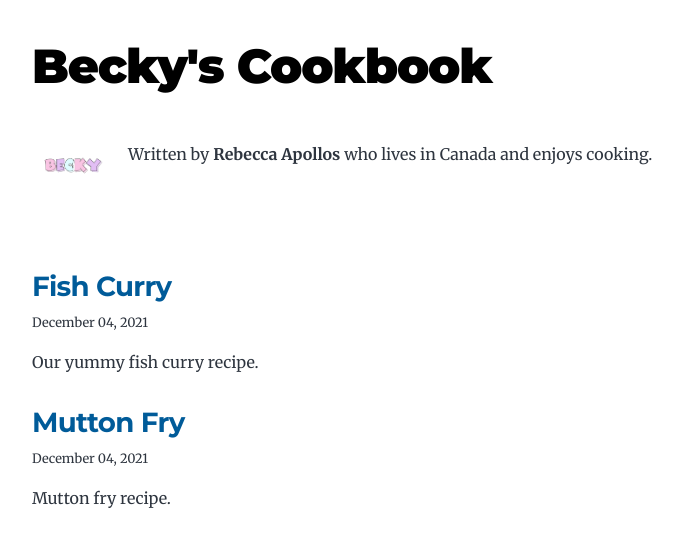
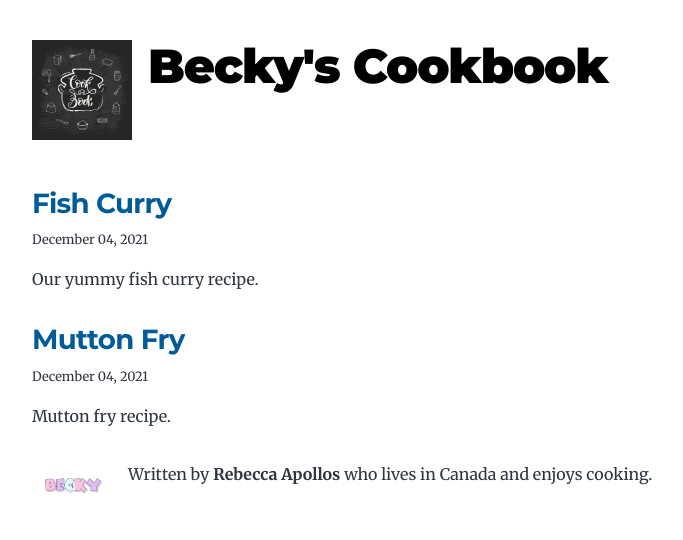
Before and after one commit to rebeccaapollos/cookbook, a Gatsby site: page / in a window 1280 px wide. Shown: the whole page, without its empty margins (292-975 px from the left). Built offline with nearby package versions, Linux system fonts and the light colour scheme; Gatsby itself is replaced by a stand-in of ours.

```diff
--- a/content/blog/mutton-fry/index.md
+++ b/content/blog/mutton-fry/index.md
@@ -3,3 +3,5 @@ title: Mutton Fry
 date: "2021-12-04"
 description: "Mutton fry recipe."
 ---
+
+![Fish Curry](./Mutton_Fry.jpg)
--- a/src/components/layout.js
+++ b/src/components/layout.js
@@ -1,5 +1,6 @@
 import * as React from "react"
 import { Link } from "gatsby"
+import { StaticImage } from "gatsby-plugin-image"
 
 const Layout = ({ location, title, children }) => {
   const rootPath = `${__PATH_PREFIX__}/`
@@ -8,9 +9,18 @@ const Layout = ({ location, title, children }) => {
 
   if (isRootPath) {
     header = (
-      <h1 className="main-heading">
-        <Link to="/">{title}</Link>
-      </h1>
+      <div style={{ display: `flex` }}>
+        <StaticImage
+          layout="fixed"
+          formats={["auto", "webp", "avif"]}
+          src="../images/cookbook.jpg"
+          width={100}
+          alt="Profile picture"
+        />
+        <h1 className="main-heading" style={{ marginLeft: `1rem` }}>
+          <Link to="/">{title}</Link>
+        </h1>
+      </div>
     )
   } else {
     header = (
--- a/src/pages/index.js
+++ b/src/pages/index.js
@@ -26,7 +26,6 @@ const BlogIndex = ({ data, location }) => {
   return (
     <Layout location={location} title={siteTitle}>
       <Seo title="All posts" />
-      <Bio />
       <ol style={{ listStyle: `none` }}>
         {posts.map(post => {
           const title = post.frontmatter.title || post.fields.slug
@@ -59,6 +58,7 @@ const BlogIndex = ({ data, location }) => {
           )
         })}
       </ol>
+      <Bio />
     </Layout>
   )
 }
```
Also changed, not shown: content/blog/mutton-fry/Mutton_Fry.jpg (added).
